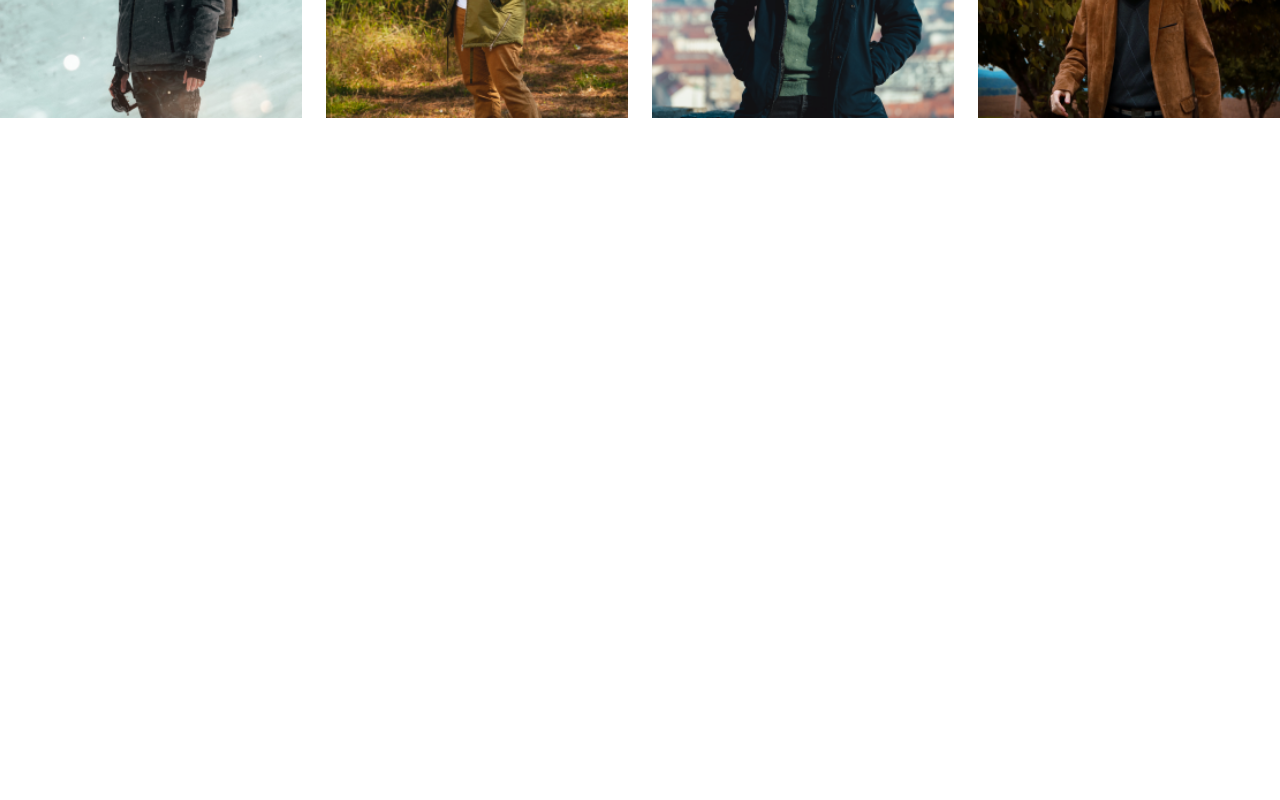
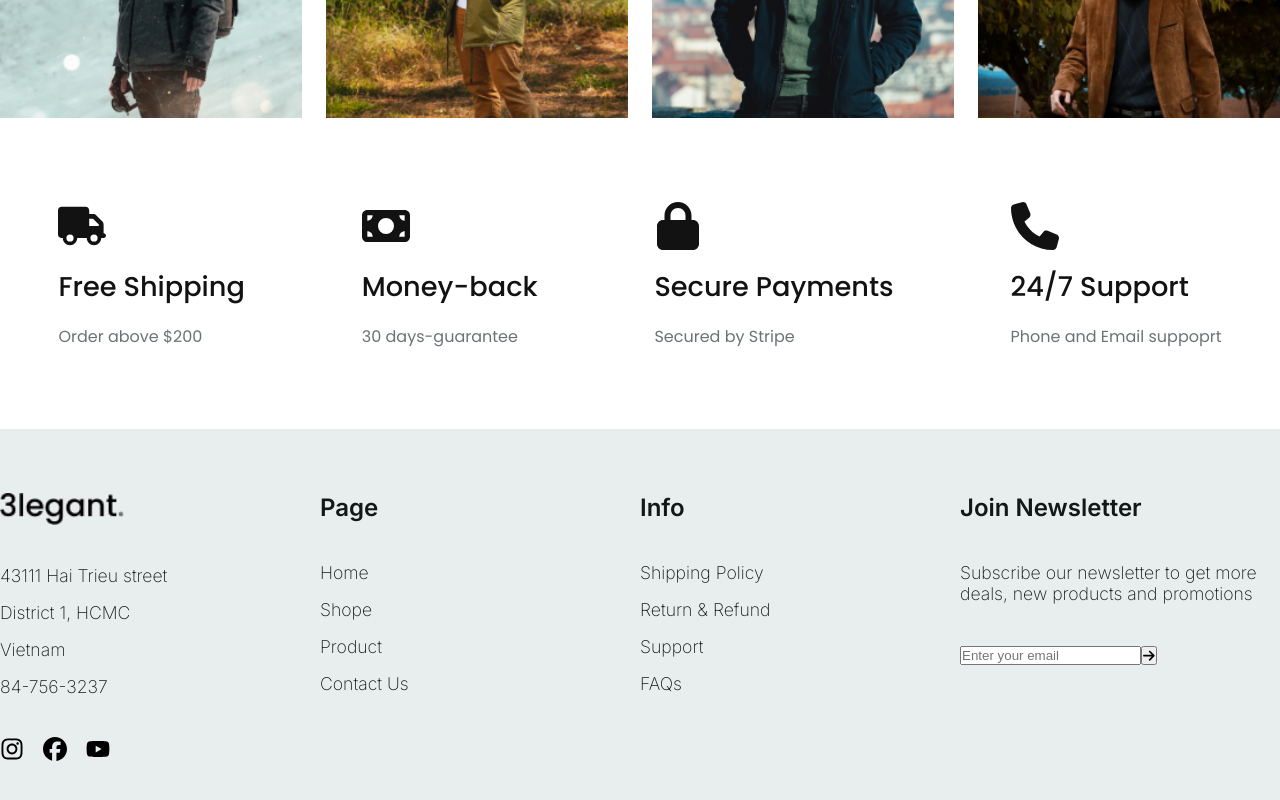
Before and after one commit to nohandev/3legant, a React (Vite) app: page / in a window 1280 px wide. Shown: the part 7405-8205 px from the top of the page. Before the commit the page ends 7527 px from the top, so only its background shows below. Built offline with nearby package versions, Linux system fonts and the light colour scheme.

Commit message:
component Footer added

```diff
--- a/package.json
+++ b/package.json
@@ -11,6 +11,7 @@
   },
   "dependencies": {
     "@fortawesome/fontawesome-svg-core": "^6.7.1",
+    "@fortawesome/free-brands-svg-icons": "^6.7.2",
     "@fortawesome/free-solid-svg-icons": "^6.7.1",
     "@fortawesome/react-fontawesome": "^0.2.2",
     "react": "^18.3.1",
--- a/src/App.jsx
+++ b/src/App.jsx
@@ -11,6 +11,8 @@ import MarketingMessage from './components/MarketingMessage.jsx';
 import VideoSection from './components/VideoSection.jsx';
 import BlogSection from './components/BlogSection.jsx';
 import InstagramNewsFeed from './components/InstagramNewsFeed.jsx';
+import ValuesComponent from './components/ValuesComponent.jsx';
+import Footer from './components/Footer.jsx';
 
 function App() {
   return (
@@ -27,6 +29,8 @@ function App() {
      <VideoSection />
      <BlogSection />
      <InstagramNewsFeed />
+     <ValuesComponent />
+     <Footer />
     </>
   )
 }
--- /dev/null
+++ b/src/components/Footer.jsx
@@ -0,0 +1,70 @@
+import style from './styles/Footer.module.css';
+import logo from '../assets/logo-navbar.png';
+import { FontAwesomeIcon } from '@fortawesome/react-fontawesome';
+import { faInstagram, faFacebook, faYoutube  } from '@fortawesome/free-brands-svg-icons';
+import { faArrowRight } from '@fortawesome/free-solid-svg-icons';
+import { useState } from 'react';
+
+const Footer = () => {
+
+  const [ email, setEmail] = useState('')
+
+  return (
+    <footer className={style.footerContainer}>
+      <section className={style.footerContent}>
+        <div className={`${style.ContactByAddres} ${style.card}`}>
+          <div className={style.logo}>
+            <img src={logo} alt="Company logo" />
+          </div>
+          <div className={style.description}>
+            <p>43111 Hai Trieu street</p>
+            <p>District 1, HCMC</p>
+            <p>Vietnam</p>
+            <p>84-756-3237</p>
+          </div>
+          <div className={style.socialNetworks}>
+            <FontAwesomeIcon icon={faInstagram} />
+            <FontAwesomeIcon icon={faFacebook} />
+            <FontAwesomeIcon icon={faYoutube} />
+          </div>
+        </div>
+        <div className={`${style.pageContainer} ${style.card}`}>
+          <div className={style.title}>
+            <h1>Page</h1>
+          </div>
+          <div className={style.description}>
+            <p>Home</p>
+            <p>Shope</p>
+            <p>Product</p>
+            <p>Contact Us</p>
+          </div>
+        </div>
+        <div className={`${style.infoContainer} ${style.card}`}>
+          <div className={style.title}>
+            <h1>Info</h1>
+          </div>
+          <div className={style.description}>
+            <p>Shipping Policy</p>
+            <p>Return & Refund</p>
+            <p>Support</p>
+            <p>FAQs</p>
+          </div>
+        </div>
+        <div className={`${style.ContactByEmail} ${style.card}`}>
+          <div className={style.title}>
+            <h1>Join Newsletter</h1>
+          </div>
+          <div className={style.descriptionEmail}>
+            <p>Subscribe our newsletter to get more deals, new products and promotions</p>
+          </div>
+          <div className={style.inputContainer}>
+            <input type="text" placeholder='Enter your email' />
+            <button><FontAwesomeIcon icon={faArrowRight} /></button>
+          </div>
+        </div>
+      </section>
+    </footer>
+  )
+}
+
+export default Footer
--- /dev/null
+++ b/src/components/styles/Footer.module.css
@@ -0,0 +1,71 @@
+.footerContainer {
+  width: 100%;
+  margin-top: 5em;
+  display: flex;
+  justify-content: center;
+  background-color: #e8edee;
+  font-family: 'Inter', sans-serif;
+}
+
+.footerContent {
+  display: flex;
+  width: 100%;
+  max-width: 1366px;
+  padding: 4em 0;
+}
+
+.card {
+  display: flex;
+  flex-direction: column;
+  row-gap: 2.5em;
+  flex: 1;
+}
+
+.logo {
+  display: flex;
+  align-items: center;
+}
+
+.logo img {
+  width: clamp(58px, 124px, 125px);
+}
+
+.title h1 {
+  color: #141718;
+  font-size: clamp(1em, 1.35em, 1,4em);
+  font-weight: 600;
+}
+
+
+.socialNetworks {
+  display: flex;
+  column-gap: 1.2em;
+}
+
+.socialNetworks svg {
+  width: 24px;
+  height: 24px;
+}
+
+.description {
+  display: flex;
+  flex-direction: column;
+  row-gap: 1em;
+}
+
+.description p {
+  font-size: 1.1em;
+  color: #141718;
+  font-weight: 200;
+}
+
+.description p:hover {
+  cursor: pointer;
+  text-decoration: underline;
+}
+
+.descriptionEmail {
+  font-size: 1.1em;
+  color: #141718;
+  font-weight: 200;
+}
```
Also changed, not shown: 1 other file (tests, documents, lock files or other folders).
